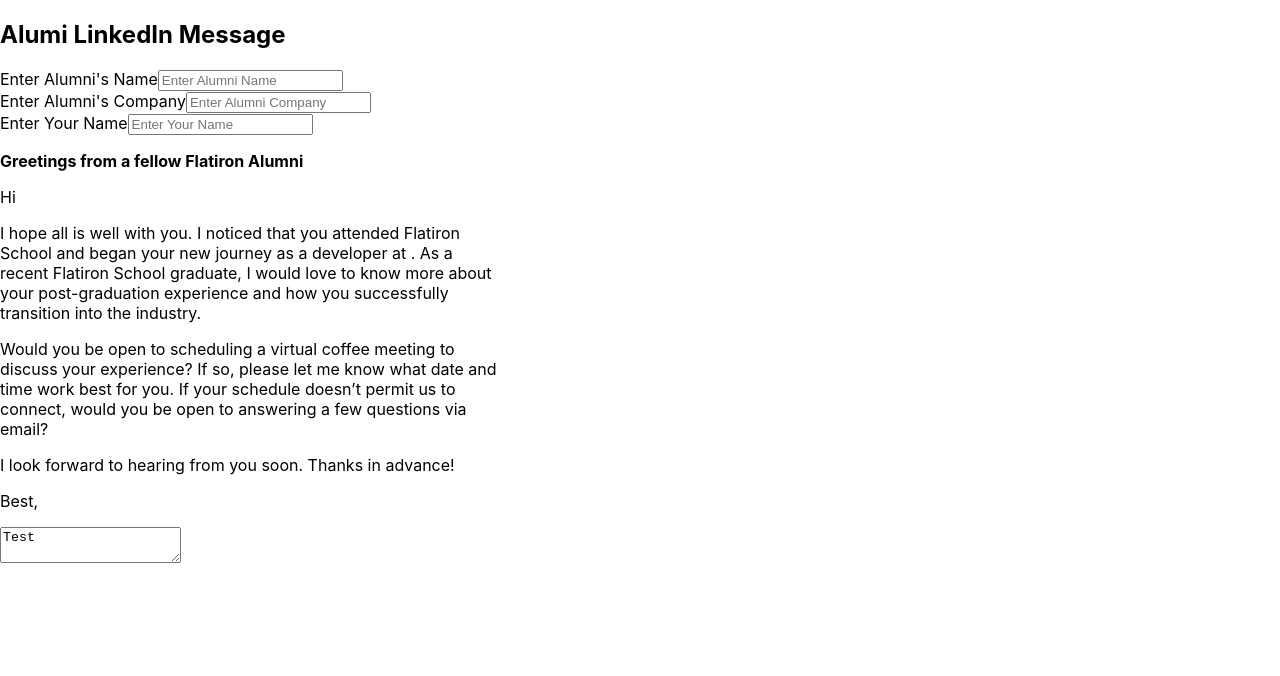
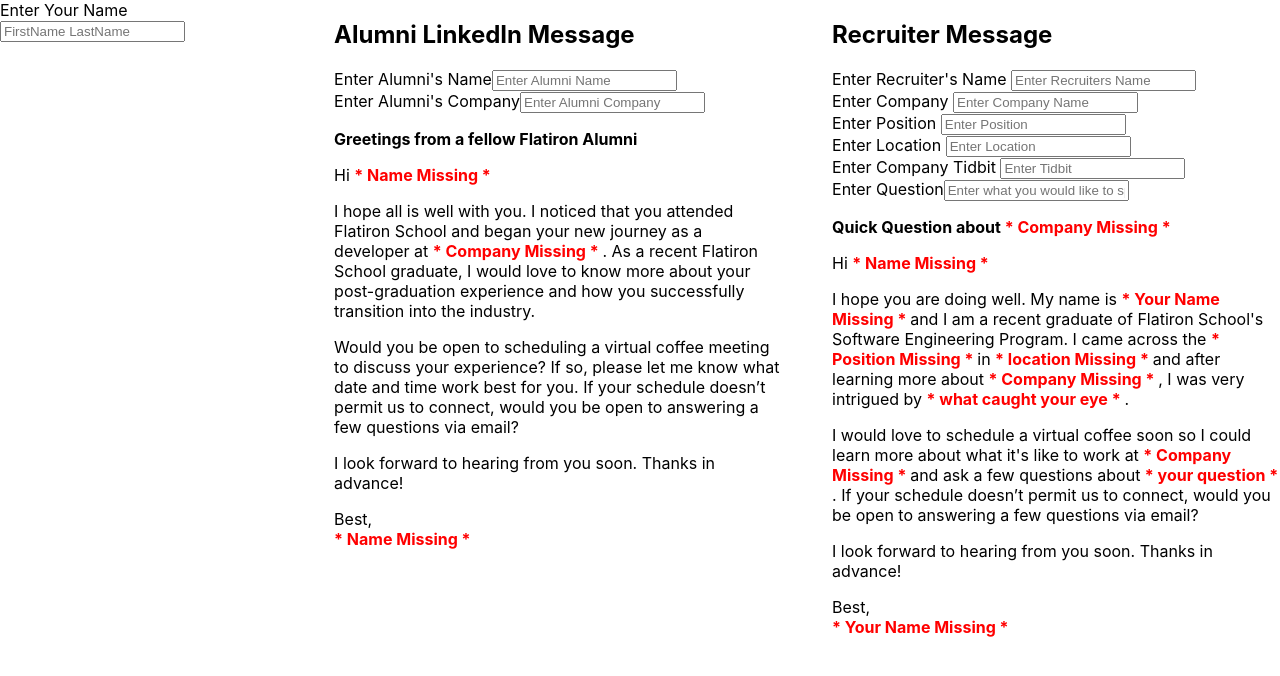
Before and after one commit to aduterte/networking-template-generator, a React (Create React App) app: page / in a window 1280 px wide. Shown: the top 676 px of the page. Built offline with nearby package versions, Linux system fonts and the light colour scheme.

Commit message:
fixing state levels and props

```diff
--- a/src/App.css
+++ b/src/App.css
@@ -1,5 +1,6 @@
 .App {
-  text-align: center;
+  display: flex;
+  justify-content: flex-start;
 }
 
 .App-logo {
@@ -40,4 +41,11 @@
 .alumni-message-container {
   width: 500px;
   text-align: left;
+  margin-left: 50px;
 }
+
+.recruiter-message-container {
+  width: 500px;
+  text-align: left;
+  margin-left: 50px;
+}
--- a/src/App.js
+++ b/src/App.js
@@ -1,11 +1,23 @@
-import React from 'react';
+import React, {useState} from 'react';
 import AlumniMessage from "./components/AlumniMessage"
 import './App.css';
+import RercruiterMessage from './components/RecruiterMessage';
+import YourInfo from './components/YourInfo';
 
 function App() {
+
+  const [user, setUser] = useState("")
+
+  function handleName(e){
+    const name = e.target.value
+    setUser(name)
+}
   return (
+
     <div className="App">
-      <AlumniMessage/>
+      <YourInfo user={user} func={handleName}/>
+      <AlumniMessage user={user}/>
+      <RercruiterMessage user={user}/>
     </div>
   );
 }
--- a/src/components/AlumniMessage.js
+++ b/src/components/AlumniMessage.js
@@ -1,10 +1,10 @@
 import React, {useState} from "react"
 
-export default function AlumniMessage(){
+export default function AlumniMessage(props){
 
     const [contact, setContact] = useState(""),
         [company, setCompany] = useState(""),
-        [user, setUser] = useState("")
+        warning = {color:"red",fontWeight:"bold"}
 
     function handleContact(e){
         const contact=e.target.value
@@ -16,29 +16,26 @@
         setCompany(company)
     }
 
-    function handleUser(e){
-        const user = e.target.value
-        setUser(user)
-    }
+
     return(
         <div className="alumni-message-container">
-            <h2>Alumi LinkedIn Message</h2>
+            <h2>Alumni LinkedIn Message</h2>
 
                 <label>Enter Alumni's Name</label><input type="text" value={contact} onChange={handleContact} placeholder="Enter Alumni Name"/>
                 <br/>
-                <label>Enter Alumni's Company</label><input type="text" value={contact} onChange={handleCompany} placeholder="Enter Alumni Company"/>
+                <label>Enter Alumni's Company</label><input type="text" value={company} onChange={handleCompany} placeholder="Enter Alumni Company"/>
                 <br/>
-                <label>Enter Your Name</label><input type="text" value={user} onChange={handleUser} placeholder="Enter Your Name"/>
+                {/* <label>Enter Your Name</label><input type="text" value={user} onChange={handleUser} placeholder="Enter Your Name"/> */}
 
             <p><b>Greetings from a fellow Flatiron Alumni</b></p>
-            <p>Hi {contact}</p>
-            <p>I hope all is well with you.  I noticed that you attended Flatiron School and began your new journey as a developer at {company}.  As a recent Flatiron School graduate, I would love to know more about your post-graduation experience and how you successfully transition into the industry.</p>
+            <p>Hi {contact === "" ? <span style={warning}> * Name Missing * </span> : contact}</p>
+            <p>I hope all is well with you.  I noticed that you attended Flatiron School and began your new journey as a developer at {company === "" ? <span style={warning}> * Company Missing * </span> : company}.  As a recent Flatiron School graduate, I would love to know more about your post-graduation experience and how you successfully transition into the industry.</p>
             <p>Would you be open to scheduling a virtual coffee meeting to discuss your experience?  If so, please let me know what date and time work best for you.  If your schedule doesn’t permit us to connect, would you be open to answering a few questions via email?</p>
             <p>I look forward to hearing from you soon.  Thanks in advance!</p>
             <p>Best,
             <br/>
-            {user}</p>
-            <textarea>Test</textarea>
+            {props.user === "" ? <span style={warning}> * Name Missing * </span> : props.user}</p>
+
         </div>
     )
 }
--- /dev/null
+++ b/src/components/RecruiterMessage.js
@@ -0,0 +1,79 @@
+import React, {useState} from "react"
+
+export default function RercruiterMessage(props){
+
+    const [contact, setContact] = useState(""),
+    [company, setCompany] = useState(""),
+    [user, setUser] = useState(""),
+    [position, setPosition] = useState(""),
+    [location, setLocation] = useState(""),
+    [tidbit, setTidbit] = useState(""),
+    [question, setQuestion] = useState(""),
+    warning = {color:"red",fontWeight:"bold"}
+
+function handleContact(e){
+    const contact=e.target.value
+    setContact(contact)
+}
+
+function handleCompany(e){
+    const company = e.target.value
+    setCompany(company)
+}
+
+function handlePosition(e){
+    const position = e.target.value
+    setPosition(position)
+}
+
+function handleLocation(e){
+    const location = e.target.value
+    setLocation(location)
+}
+
+function handleTidbit(e){
+    const tidbit = e.target.value
+    setTidbit(tidbit)
+}
+
+function handleQuestion(e){
+    const question = e.target.value
+    setQuestion(question)
+}
+
+
+    return(
+        <div className="recruiter-message-container">
+            <h2>Recruiter Message</h2>
+
+                <label>Enter Recruiter's Name </label><input type="text" value={contact} onChange={handleContact} placeholder="Enter Recruiters Name"/>
+                <br/>
+                <label>Enter Company </label><input type="text" value={company} onChange={handleCompany} placeholder="Enter Company Name"/>
+                <br/>
+                <label>Enter Position </label><input type="text" value={position} onChange={handlePosition} placeholder="Enter Position"/>
+                <br/>
+                <label>Enter Location </label><input type="text" value={location} onChange={handleLocation} placeholder="Enter Location"/>
+                <br/>
+                <label>Enter Company Tidbit </label><input type="text" value={tidbit} onChange={handleTidbit} placeholder="Enter Tidbit"/>
+                <br/>
+                <label>Enter Question</label><input type="text" value={question} onChange={handleQuestion} placeholder="Enter what you would like to speak about, e.g. keys to success"/>
+                <br/>
+
+                {/* <label>Enter Your Name</label><input type="text" value={user} onChange={handleUser} placeholder="Enter Your Name"/> */}
+
+            <p><b>Quick Question about {company === "" ? <span style={warning}> * Company Missing * </span> : company}</b></p>
+            <p>Hi {contact === "" ? <span style={warning}> * Name Missing * </span> : contact}</p>
+
+            <p>I hope you are doing well.  My name is {props.user === "" ? <span style={warning}> * Your Name Missing * </span> : props.user} and I am a recent graduate of Flatiron School's Software Engineering Program.  I came across the {position === "" ? <span style={warning}> * Position Missing * </span> : position} in {location === "" ? <span style={warning}> * location Missing * </span> : location} and after learning more about {company === "" ? <span style={warning}> * Company Missing * </span> : company}, I was very intrigued by {tidbit === "" ? <span style={warning}> * what caught your eye * </span> : tidbit}.</p>
+
+
+            <p>I would love to schedule a virtual coffee soon so I could learn more about what it's like to work at {company === "" ? <span style={warning}> * Company Missing * </span> : company} and ask a few questions about {question === "" ? <span style={warning}> * your question * </span> : question}. If your schedule doesn’t permit us to connect, would you be open to answering a few questions via email?</p>
+
+            <p>I look forward to hearing from you soon.  Thanks in advance!</p>
+            <p>Best,
+            <br/>
+            {props.user === "" ? <span style={warning}> * Your Name Missing * </span> : props.user}</p>
+
+        </div>
+    )
+}
--- /dev/null
+++ b/src/components/YourInfo.js
@@ -0,0 +1,16 @@
+import React, {useState} from "react"
+
+export default function YourInfo(props){
+    const [name, setName] = useState("")
+
+    function handleName(e){
+        const name = e.target.value
+        setName(name)
+    }
+
+    return (
+        <div>
+            <label>Enter Your Name </label><input type="text" value={props.user} onChange={props.func} placeholder="FirstName LastName"/>
+        </div>
+    )
+}
```
